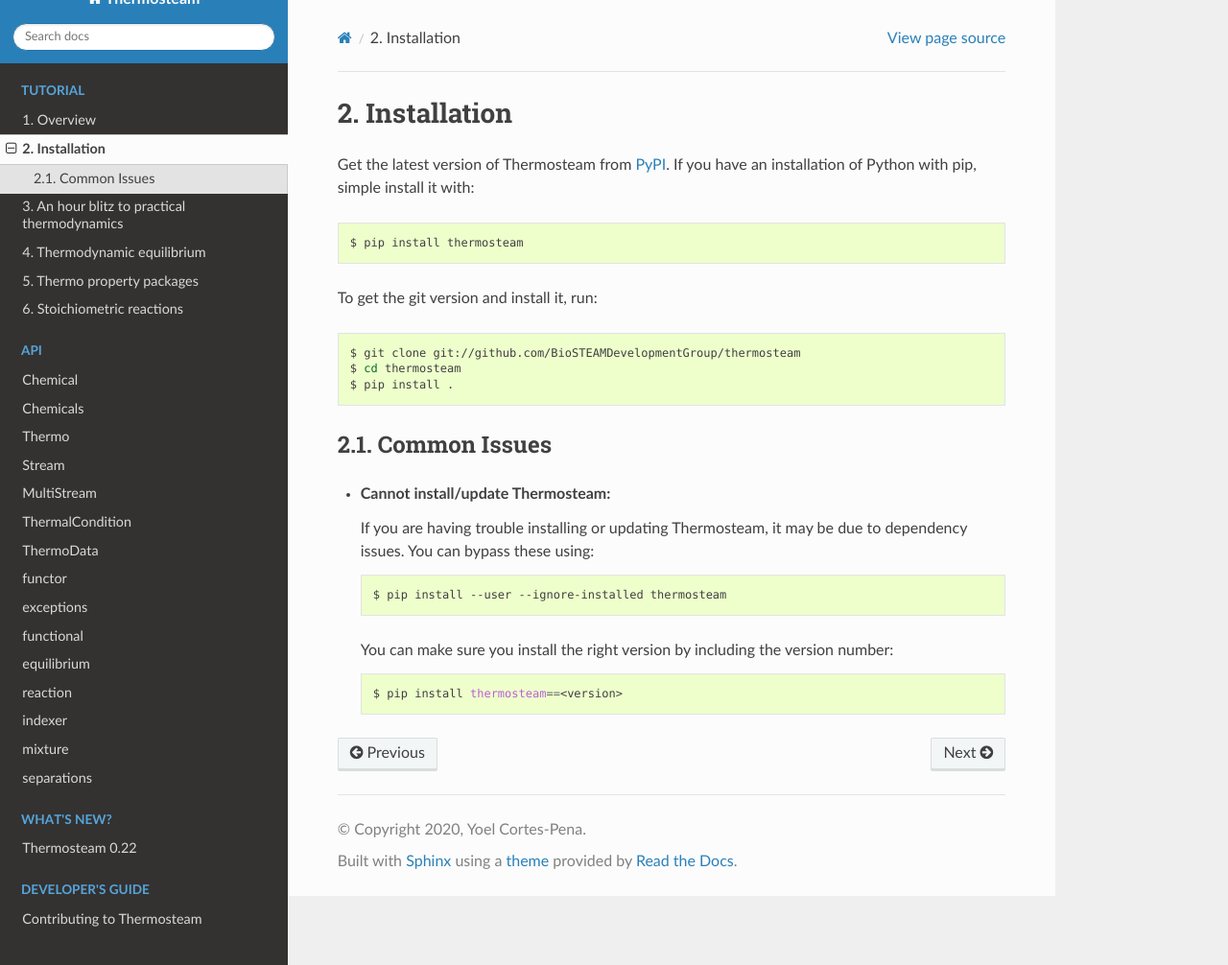
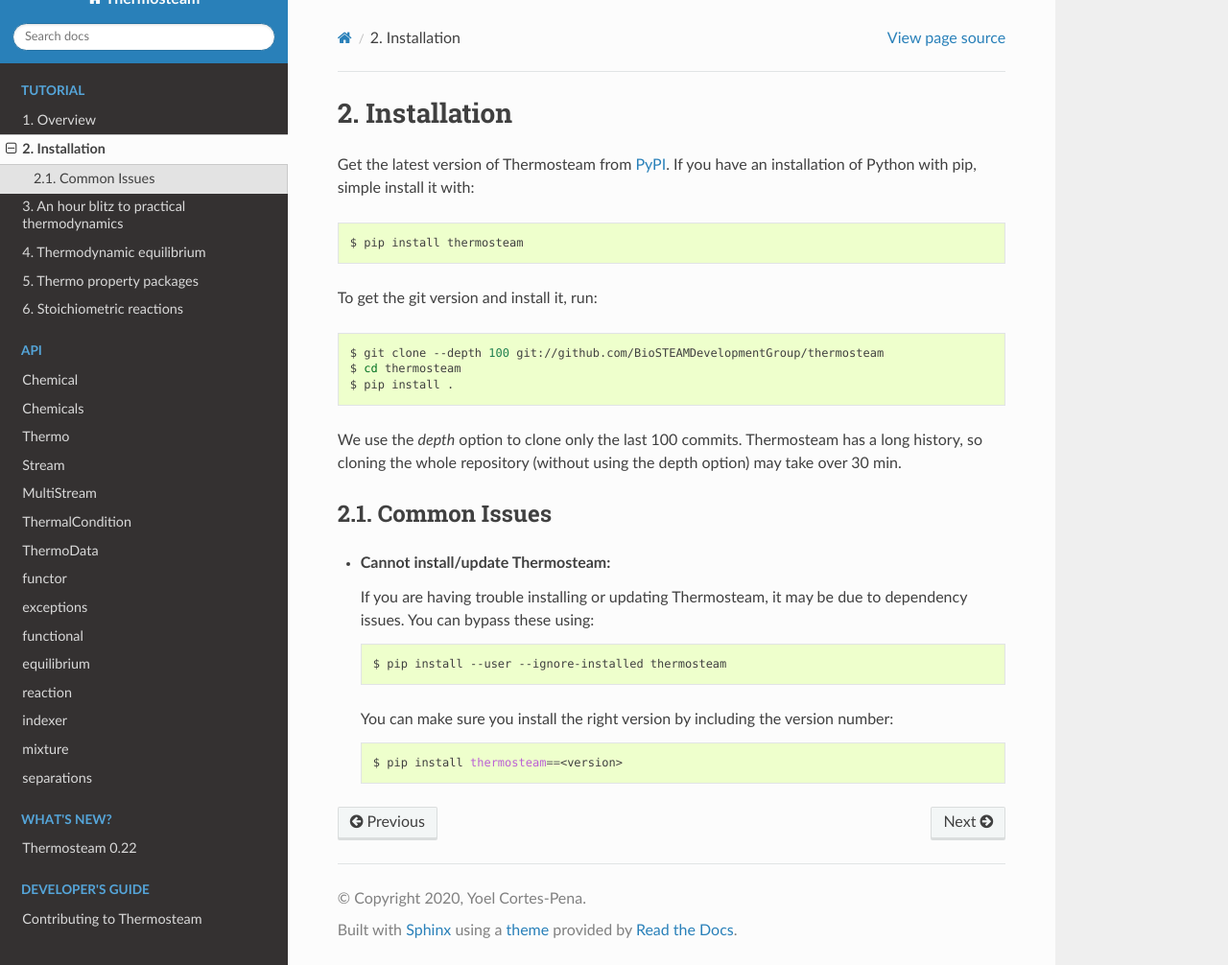
Before and after one commit to BioSTEAMDevelopmentGroup/thermosteam, a Sphinx documentation site: the page built from docs/Installation.txt, in a window 1280 px wide and 1006 px high. Shown: the whole window at 96% size. Built offline with Sphinx 7.4.7 and the Read the Docs theme 2.0.0, drawn with Linux system fonts in a browser that asks for light colours.

Commit message:
add note on how to shadow clone thermosteam to clone within seconds

```diff
--- a/docs/Installation.txt
+++ b/docs/Installation.txt
@@ -12,9 +12,13 @@ To get the git version and install it, run:
 
 .. code-block:: bash
 
-   $ git clone git://github.com/BioSTEAMDevelopmentGroup/thermosteam
+   $ git clone --depth 100 git://github.com/BioSTEAMDevelopmentGroup/thermosteam
    $ cd thermosteam
    $ pip install .
+
+We use the `depth` option to clone only the last 100 commits. Thermosteam has a
+long history, so cloning the whole repository (without using the depth option)
+may take over 30 min.
 
 
 Common Issues
```
